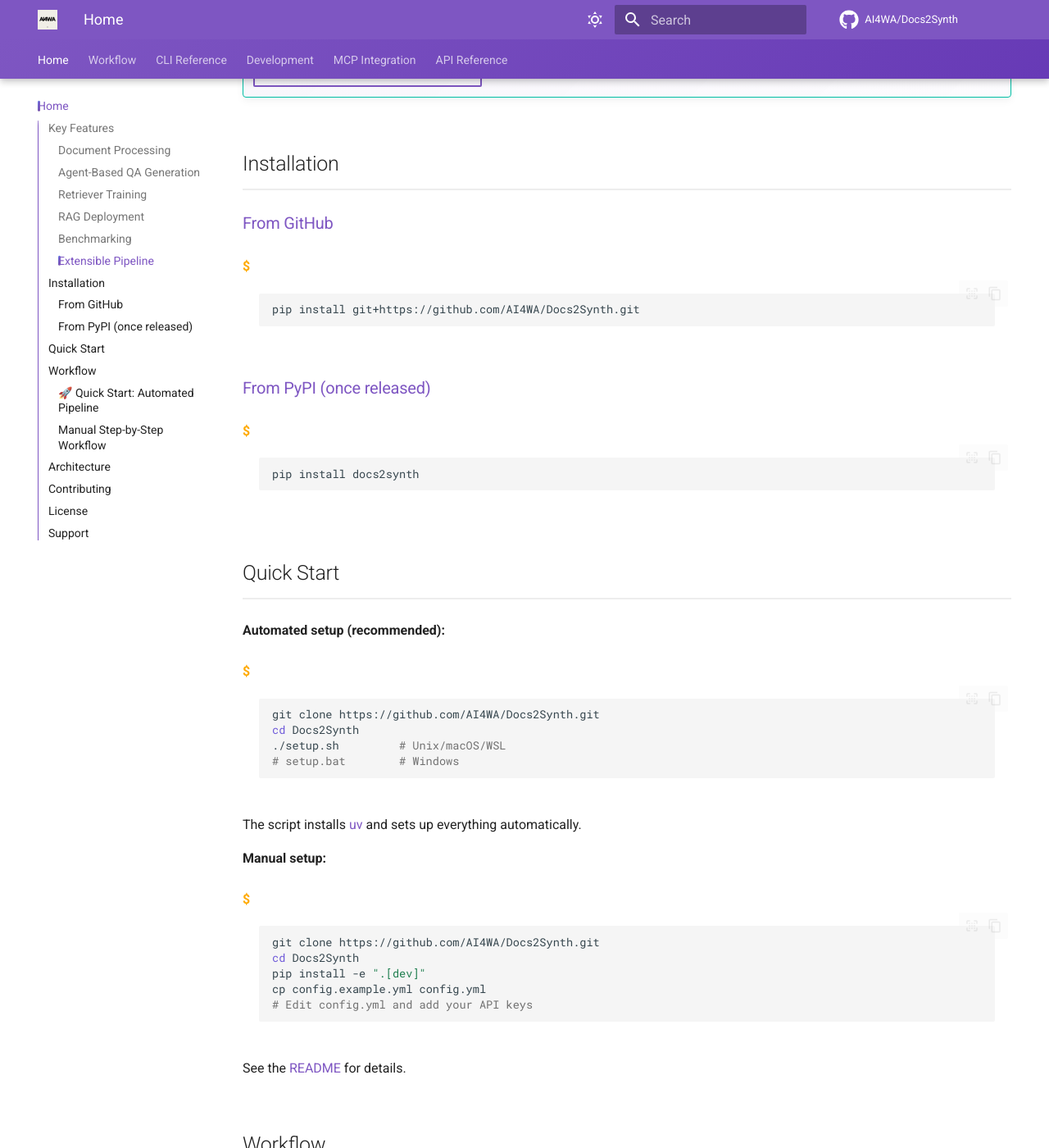
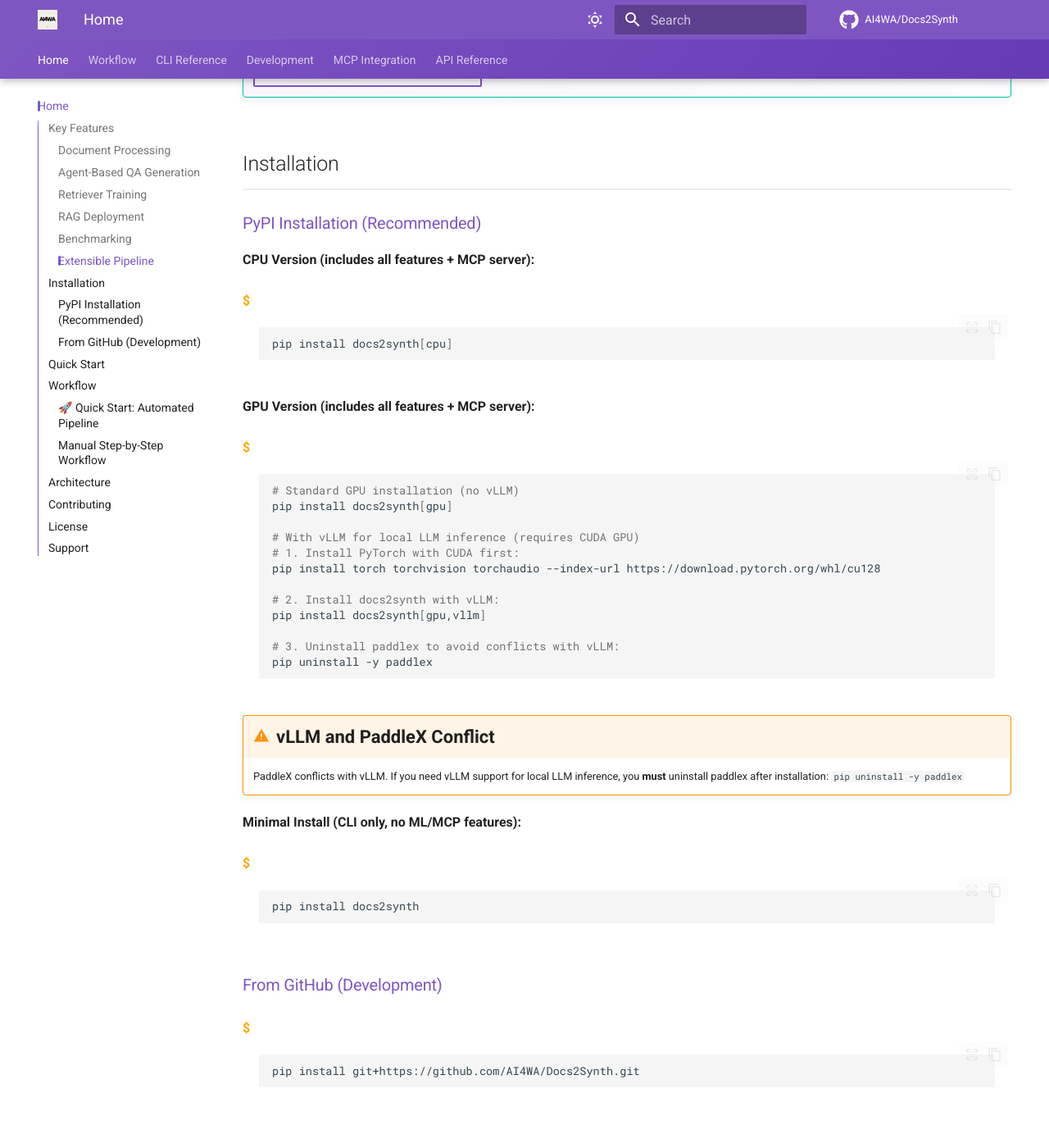
Before and after one commit to AI4WA/Docs2Synth, an MkDocs documentation site: the page built from docs/index.md, in a window 1280 px wide and 1400 px high, scrolled down 2129 px. Shown: the whole window at 82% size. Built offline with MkDocs 1.6.1 and Material for MkDocs 9.7.7, drawn with Linux system fonts in a browser that asks for light colours; emoji names are drawn with the system emoji font; comment, search, counter and statistics services are not loaded; the version menu is left out.

Commit message:
update install instruction

````diff
--- a/docs/index.md
+++ b/docs/index.md
@@ -91,16 +91,41 @@
 
 ## Installation
 
-### From GitHub
+### PyPI Installation (Recommended)
+
+**CPU Version (includes all features + MCP server):**
+```bash
+pip install docs2synth[cpu]
+```
+
+**GPU Version (includes all features + MCP server):**
+```bash
+# Standard GPU installation (no vLLM)
+pip install docs2synth[gpu]
+
+# With vLLM for local LLM inference (requires CUDA GPU)
+# 1. Install PyTorch with CUDA first:
+pip install torch torchvision torchaudio --index-url https://download.pytorch.org/whl/cu128
+
+# 2. Install docs2synth with vLLM:
+pip install docs2synth[gpu,vllm]
+
+# 3. Uninstall paddlex to avoid conflicts with vLLM:
+pip uninstall -y paddlex
+```
+
+!!! warning "vLLM and PaddleX Conflict"
+    PaddleX conflicts with vLLM. If you need vLLM support for local LLM inference, you **must** uninstall paddlex after installation: `pip uninstall -y paddlex`
+
+**Minimal Install (CLI only, no ML/MCP features):**
+```bash
+pip install docs2synth
+```
+
+### From GitHub (Development)
 
 ```bash
 pip install git+https://github.com/AI4WA/Docs2Synth.git
-```
-
-### From PyPI (once released)
-
-```bash
-pip install docs2synth
 ```
 
 ## Quick Start
--- a/pyproject.toml
+++ b/pyproject.toml
@@ -137,6 +137,7 @@
 # Prerequisites:
 #   1. CUDA-capable GPU
 #   2. PyTorch with CUDA: pip install torch torchvision torchaudio --index-url https://download.pytorch.org/whl/cu128
+# Note: vLLM conflicts with paddlex. After installing, run: pip uninstall -y paddlex
 vllm = [
     "vllm>=0.11.0",  # High-performance LLM inference (requires CUDA PyTorch)
 ]
````
Also changed, not shown: README.md (+10 -4 lines).
